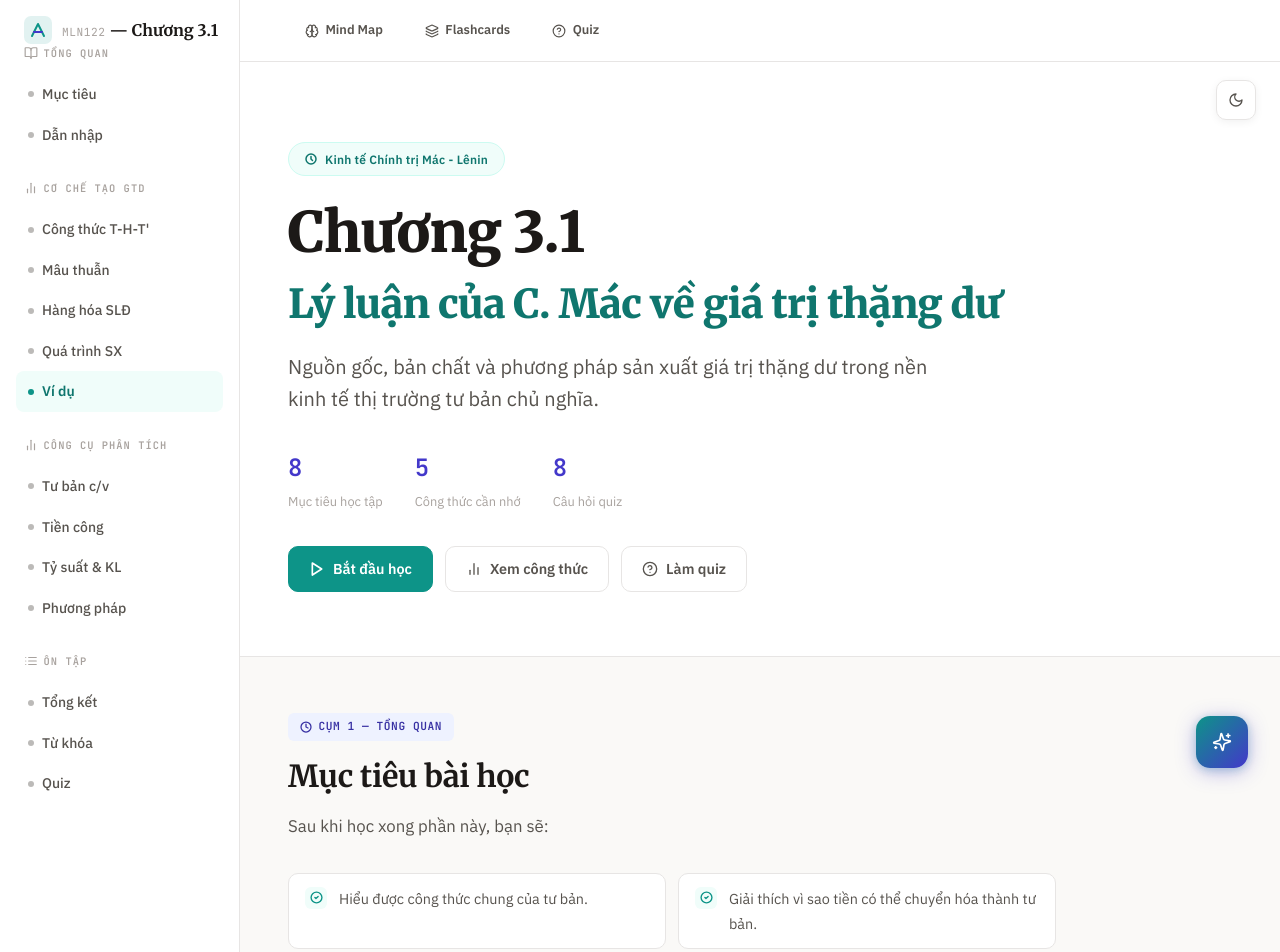
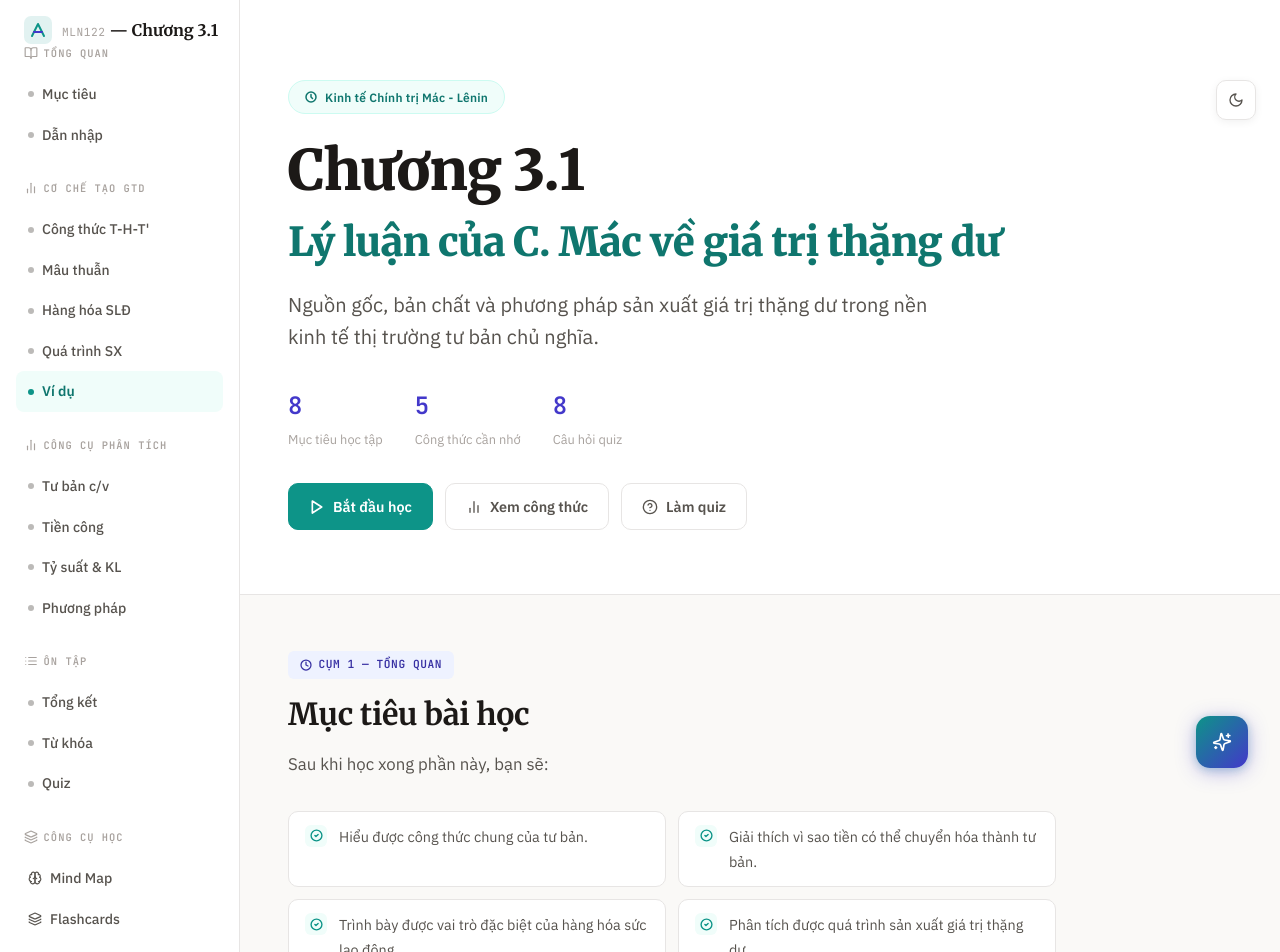
Before and after one commit to QThaiss/mln122, a React (Vite) app: page / in a window 1280 px wide. Shown: the top 952 px of the page. Built offline with nearby package versions, Linux system fonts and the light colour scheme.

Commit message:
fix: move learning tools to sidebar

```diff
--- a/src/App.jsx
+++ b/src/App.jsx
@@ -99,6 +99,26 @@ function PageNav({ clusters, activeSection, onNavigate }) {
             ))}
           </div>
         ))}
+        <div className="nav-cluster">
+          <div className="nav-cluster-label">
+            <span style={{ display: 'flex', alignItems: 'center', gap: '0.35rem' }}>
+              <Layers size={14} />
+              Công cụ học
+            </span>
+          </div>
+          <Link to="/mindmap" className="nav-item">
+            <Brain size={14} />
+            Mind Map
+          </Link>
+          <Link to="/flashcards" className="nav-item">
+            <Layers size={14} />
+            Flashcards
+          </Link>
+          <Link to="/quiz" className="nav-item">
+            <HelpCircle size={14} />
+            Quiz
+          </Link>
+        </div>
       </nav>
     </aside>
   )
@@ -193,22 +213,6 @@ function HomePage() {
         />
 
         <main className="main-content" role="main">
-          {/* Extra nav links for new pages */}
-          <div className="extra-nav-bar">
-            <Link to="/mindmap" className="extra-nav-link">
-              <Brain size={14} />
-              Mind Map
-            </Link>
-            <Link to="/flashcards" className="extra-nav-link">
-              <Layers size={14} />
-              Flashcards
-            </Link>
-            <Link to="/quiz" className="extra-nav-link">
-              <HelpCircle size={14} />
-              Quiz
-            </Link>
-          </div>
-
           <HeroSection onStart={() => scrollToSection('objectives')} />
           <ObjectivesSection />
           <ClusterOne />
```
Also changed, not shown: 1 other file (tests, documents, lock files or other folders).
